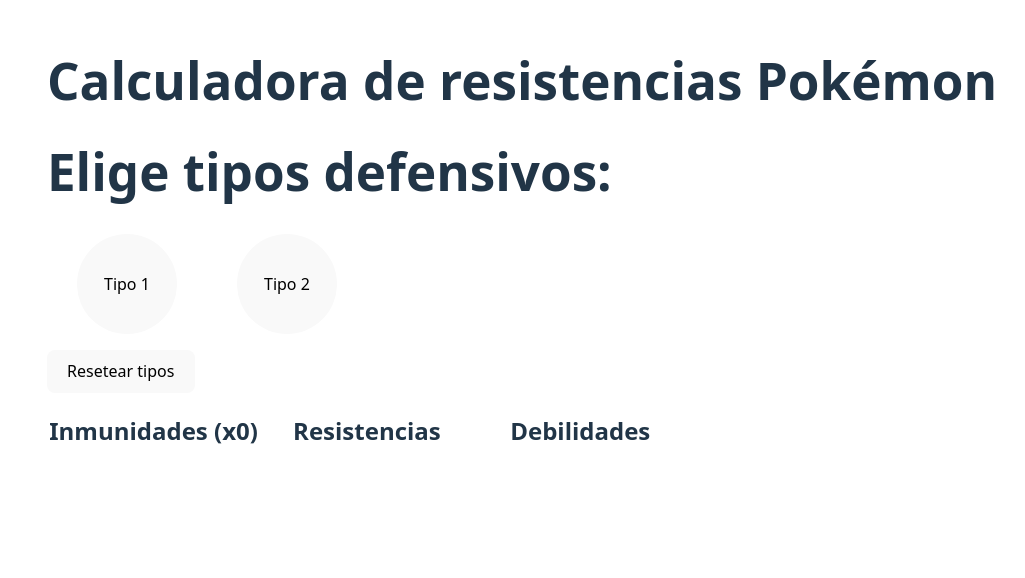
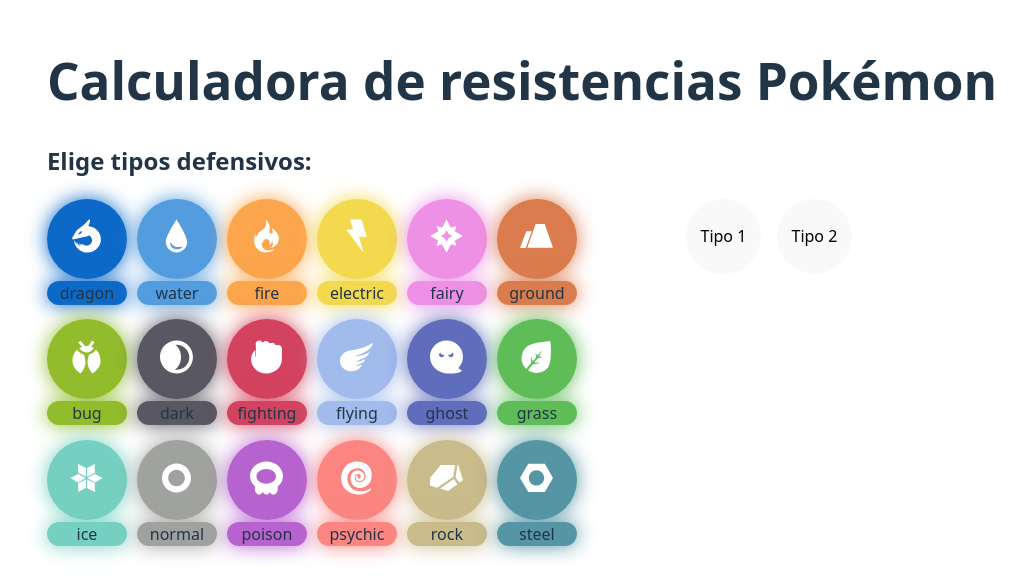
Before and after one commit to Conce131/poketypes, a React (Vite) app: page / in a window 1280 px wide. Shown: the part 222-800 px from the top of the page, without its empty margins (118-1143 px from the left). Built offline with nearby package versions, Linux system fonts and the light colour scheme.

Commit message:
no modal version

```diff
--- a/src/App.jsx
+++ b/src/App.jsx
@@ -1,28 +1,34 @@
 import { useState } from "react";
 import { calculateEffectiveness, groupEffectiveness } from "./assets/utils/effectiveness";
-import TypeButton from "./components/TypeButton";
-import TypeModal from "./components/TypeModal";
-import TypeGrid from "./components/TypeGrid";
-import { typeIcons } from "./assets/typesIcons";
+import TypeSelector from "./components/TypeSelector";
+import ResultsTable from "./components/ResultsTable";
+import { typeChart } from "./data/typeChart";
 
 function App() {
   const [type1, setType1] = useState(null);
   const [type2, setType2] = useState(null);
-  const [activeSlot, setActiveSlot] = useState(null);
 
-  const openModal = slot => setActiveSlot(slot);
-  const closeModal = () => setActiveSlot(null);
+  const types = Object.keys(typeChart);
 
-  const handleSelect = type => {
-    if (activeSlot === 1) setType1(type);
-    if (activeSlot === 2) setType2(type);
-    closeModal();
-  };
+ const handleTypeClick = (type) => {
+  if (type === type1) {
+    setType1(null);
+    return;
+  }
 
-  const resetTypes = () => {
-  setType1(null);
-  setType2(null);
-  setActiveSlot(null);
+  if (type === type2) {
+    setType2(null);
+    return;
+  }
+
+  if (!type1) {
+    setType1(type);
+  } else if (!type2) {
+    setType2(type);
+  } else {
+    setType1(type);
+    setType2(null);
+  }
 };
 
   const defensiveTypes = [type1, type2].filter(Boolean);
@@ -35,80 +41,23 @@
     <>
 
       <h1>Calculadora de resistencias Pokémon</h1>
+      <h2>Elige tipos defensivos:</h2>
 
-       <div>
-      <h1>Elige tipos defensivos:</h1>
-      <div className="buttons-selector-container">
-      <TypeButton label="Tipo 1" value={type1} onClick={() => openModal(1)} />
-      <TypeButton label="Tipo 2" value={type2} onClick={() => openModal(2)} />
-</div>
-      <TypeModal isOpen={activeSlot !== null} onClose={closeModal}>
-        <TypeGrid onSelect={handleSelect} />
-      </TypeModal>
-        <button className="reset-btn" onClick={resetTypes}>
-    Resetear tipos
-  </button>
-    </div>
-    <div className="table-results-container">
-
-  <div className="result-column">
-    <h2>Inmunidades (x0)</h2>
-    <div className="icons-container">
-      {grouped.immune.length > 0 ? (
-        grouped.immune.map(type => (
-          <div key={type} className="type-item">
-            <div className={`icon-table ${type}`}><img src={typeIcons[type]} alt={type}  /></div>
-            <span>{type}</span>
-            <span>(x0)</span>
+       <div className="total-container">
+      <TypeSelector
+        types={types}
+        type1={type1}
+        type2={type2}
+        onTypeClick={handleTypeClick}
+        onClearType1={() => setType1(null)}
+        onClearType2={() => setType2(null)}
+      />
+   <ResultsTable grouped={grouped} type1={type1}
+        type2={type2}
+        onTypeClick={handleTypeClick}
+        onClearType1={() => setType1(null)}
+        onClearType2={() => setType2(null)} />
           </div>
-        ))
-      ) : (
-        ''
-      )}
-    </div>
-  </div>
-
-  <div className="result-column">
-    <h2>Resistencias</h2>
-    <div className="icons-container">
-      {grouped.x025.map(type => (
-        <div key={type} className="type-item">
-          <div className={`icon-table ${type}`}><img src={typeIcons[type]} alt={type}  /></div>
-          <span>{type} </span>
-           <span>(x0.25)</span>
-        </div>
-      ))}
-      {grouped.x05.map(type => (
-        <div key={type} className="type-item">
-          <div className={`icon-table ${type}`}><img src={typeIcons[type]} alt={type}  /></div>
-          <span>{type}</span>
-          <span>(x0.5)</span>
-        </div>
-      ))}
-    </div>
-  </div>
-
-  <div className="result-column">
-    <h2>Debilidades</h2>
-    <div className="icons-container">
-      {grouped.x2.map(type => (
-        <div key={type} className="type-item">
-          <div className={`icon-table ${type}`}><img src={typeIcons[type]} alt={type}  /></div>
-          <span>{type}</span>
-           <span>(x2)</span>
-        </div>
-      ))}
-      {grouped.x4.map(type => (
-        <div key={type} className="type-item">
-          <div className={`icon-table ${type}`}><img src={typeIcons[type]} alt={type}  /></div>
-          <span>{type}</span>
-           <span> (x4)</span>
-        </div>
-      ))}
-    </div>
-  </div>
-
-</div>
 
     </>
   );
--- /dev/null
+++ b/src/components/ResultColumn.jsx
@@ -0,0 +1,28 @@
+import { typeIcons } from "../assets/typesIcons";
+
+function ResultColumn({ title, groups }) {
+
+  const hasContent = groups.some(group => group.types.length > 0);
+  if (!hasContent) return null;
+  return (
+    <div className="result-column">
+      <h2>{title}</h2>
+
+      <div className="icons-container">
+        {groups.map(({ multiplier, types }) =>
+          types.map(type => (
+            <div key={`${type}-${multiplier}`} className="type-item">
+              <div className={`icon-table ${type}`}>
+                <img src={typeIcons[type]} alt={type} />
+              </div>
+              <span>{type}</span>
+              <span>({multiplier})</span>
+            </div>
+          ))
+        )}
+      </div>
+    </div>
+  );
+}
+
+export default ResultColumn;
--- /dev/null
+++ b/src/components/ResultsTable.jsx
@@ -0,0 +1,49 @@
+import ResultColumn from "./ResultColumn";
+import TypeButton from "./TypeButton";
+
+function ResultsTable({ grouped,type1,
+  type2,
+  onClearType1,
+  onClearType2, }) {
+  return (
+
+    <div className="table-results-container">
+        <div className="showed-types">
+        <TypeButton
+          label="Tipo 1"
+          value={type1}
+          onClick={onClearType1}
+        />
+        <TypeButton
+          label="Tipo 2"
+          value={type2}
+          onClick={onClearType2}
+        /></div>
+
+      <ResultColumn
+        title="Inmunidades"
+        groups={[
+          { multiplier: "x0", types: grouped.immune }
+        ]}
+      />
+
+      <ResultColumn
+        title="Resistencias"
+        groups={[
+          { multiplier: "x0.25", types: grouped.x025 },
+          { multiplier: "x0.5", types: grouped.x05 },
+        ]}
+      />
+
+      <ResultColumn
+        title="Debilidades"
+        groups={[
+          { multiplier: "x2", types: grouped.x2 },
+          { multiplier: "x4", types: grouped.x4 },
+        ]}
+      />
+    </div>
+  );
+}
+
+export default ResultsTable;
--- a/src/components/TypeButton.jsx
+++ b/src/components/TypeButton.jsx
@@ -3,12 +3,14 @@
 
 export default function TypeButton({ label, value, onClick, }) {
     return (
-    <button onClick={onClick} className={`icon ${value} selector`}>
+      <div className="types-selected-container-buttons">
+    <button onClick={onClick} className={`icon-showed ${value} selector`}>
       {value ? (
         <img src={typeIcons[value]} alt={value} />
       ) : (
         label
       )}
     </button>
+    </div>
   );
 }
--- a/src/components/TypeGrid.jsx
+++ b/src/components/TypeGrid.jsx
@@ -1,24 +1,21 @@
 import { typeIcons } from "../assets/typesIcons";
-import { typeChart } from "../data/typeChart";
 
-export default function TypeGrid({ onSelect }) {
-  const types = Object.keys(typeChart);
-
+function TypeGrid({ types, type1, type2, onTypeClick }) {
   return (
     <div className="type-grid">
       {types.map(type => (
-        <div className="type-grid-child">
+        <div key={type} className="type-grid-child">
           <button
-          key={type}
-          className={`icon ${type}`}
-          onClick={() => onSelect(type)}
+            className={`icon ${type} ${
+    type === type1 || type === type2 ? "selected" : ""
+  }`}
+            onClick={() => onTypeClick(type)}
           >
             <img
               src={typeIcons[type]}
               alt={type}
               className="type-icon"
             />
-
           </button>
           <span className={`${type} span-child`}>{type}</span>
         </div>
@@ -26,3 +23,5 @@
     </div>
   );
 }
+
+export default TypeGrid;
--- /dev/null
+++ b/src/components/TypeSelector.jsx
@@ -0,0 +1,23 @@
+import TypeButton from "./TypeButton";
+import TypeGrid from "./TypeGrid";
+
+function TypeSelector({
+  types,
+  type1,
+  type2,
+  onTypeClick,
+}) {
+  return (
+      <div className="buttons-selector-container">
+        <TypeGrid
+          types={types}
+          type1={type1}
+          type2={type2}
+          onTypeClick={onTypeClick}
+        />
+
+      </div>
+  );
+}
+
+export default TypeSelector;
--- a/src/index.css
+++ b/src/index.css
@@ -37,7 +37,6 @@
 button {
   border-radius: 8px;
   border: 1px solid transparent;
-  padding: 0.6em 1.2em;
   font-size: 1em;
   font-weight: 500;
   font-family: inherit;
@@ -52,36 +51,12 @@
   outline: 4px auto -webkit-focus-ring-color;
 } */
 
-.modal-overlay {
-  position: fixed;
-  inset: 0;
-  background: rgba(0, 0, 0, 0.6);
+.total-container {
   display: flex;
-  justify-content: center;
-  align-items: center;
-  z-index: 1000;
-
-  background: rgba(0, 0, 0, 0.35);
-
-  backdrop-filter: blur(6px);
-  -webkit-backdrop-filter: blur(7px);
-}
-
-.modal-content {
-  background: #65309700;
-  padding: 1rem;
-  border-radius: 12px;
-  max-width: 35rem;
-  width: 90%;
-}
-
-.modal-close {
-  margin-bottom: 30px;
-  background-color: rgb(141, 10, 10);
 }
 .type-grid {
   display: grid;
-  grid-template-columns: repeat(4, 1fr);
+  grid-template-columns: repeat(6, 1fr);
   gap: 10px;
 }
 
@@ -89,6 +64,10 @@
   display: flex;
   flex-direction: column;
   align-items: center;
+}
+
+.selected {
+  border: 10px solid;
 }
 
 .span-child {
@@ -101,10 +80,10 @@
 .buttons-selector-container {
   display: flex;
   padding-bottom: 1rem;
+  height: 22rem;
 }
 
 .selector {
-  margin: 0 30px 0 30px;
 }
 
 .type-tile {
@@ -132,9 +111,13 @@
 
 .table-results-container {
   display: grid;
-  grid-template-columns: repeat(3, 1fr);
+  grid-template-columns: repeat(1, 1fr);
   justify-items: center;
-  width: 50vw;
+  width: 30vw;
+}
+
+.showed-types {
+  display: flex;
 }
 
 /*
@@ -156,10 +139,23 @@
 
 .icon {
   border-radius: 100%;
-  height: 100px;
-  width: 100px;
+  height: 80px;
+  width: 80px;
   transition: 200ms all;
 }
+
+.icon-showed {
+  border-radius: 100%;
+  height: 75px;
+  width: 75px;
+  transition: 200ms all;
+  margin-inline: 0.5rem;
+}
+.icon-showed img {
+  height: 50%;
+  width: 50%;
+}
+
 .icon-table {
   display: flex;
   border-radius: 100%;
@@ -183,9 +179,8 @@
 }
 
 .icon img {
-  height: 60%;
-  width: 60%;
-  margin: 20%;
+  height: 50%;
+  width: 50%;
 }
 
 .icon:hover {
```
Lines whose indentation alone changed are shown as unchanged.
